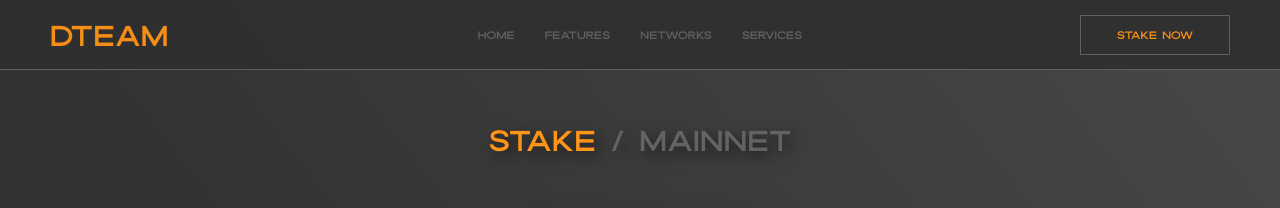
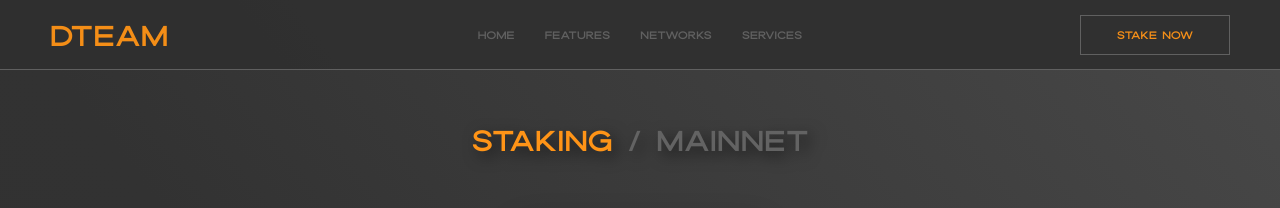
Before and after one commit to doodleoo3/dteam-website, a Next.js app: page /stake in a window 1280 px wide. Shown: the top 208 px of the page. Built offline with nearby package versions, Linux system fonts and the light colour scheme; no server answers.

Commit message:
Update StakePage.tsx

```diff
--- a/src/windows/stake/StakePage.tsx
+++ b/src/windows/stake/StakePage.tsx
@@ -20,7 +20,7 @@ const StakePage:FC<StakePageProps> = ({type}) => {
     return (
         <>
             <TopSectionWrapper
-                title="Stake"
+                title="Staking"
                 type={type}
                 search={true}
                 selector={false}
```
